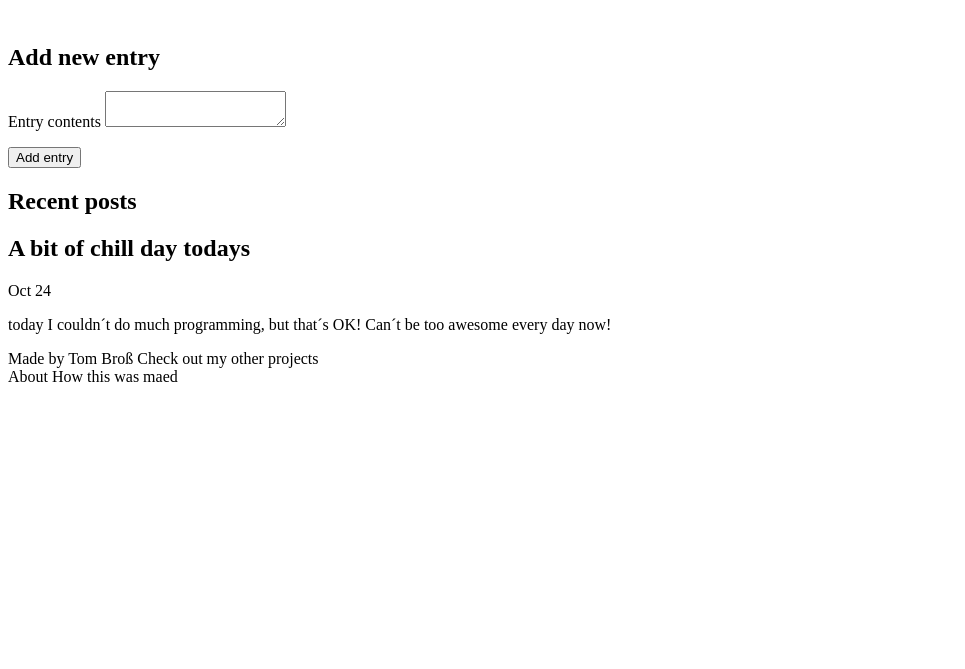
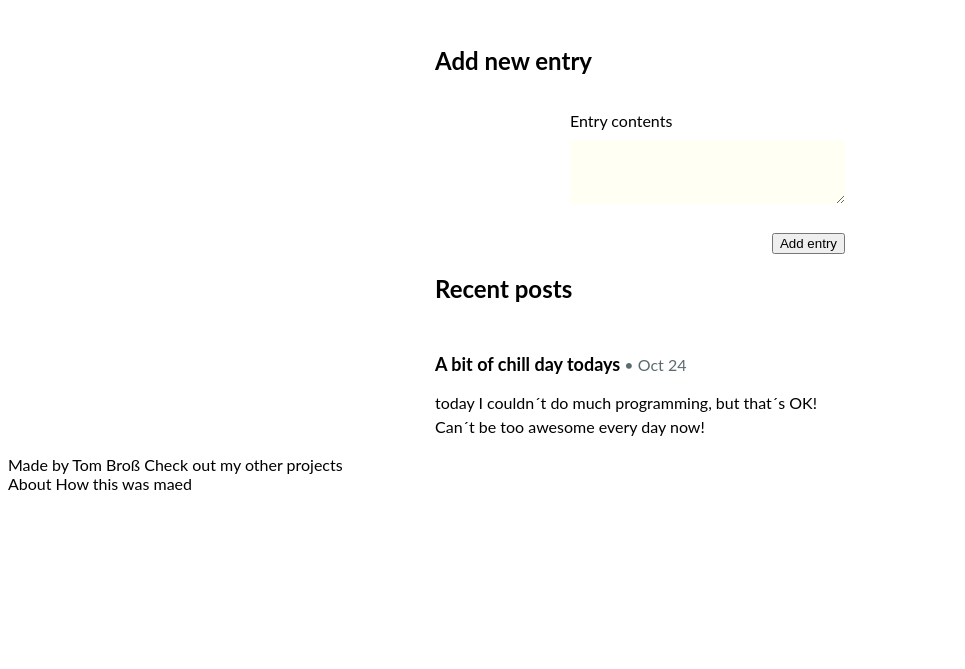
Before and after one commit to TomB2001/Udemy-Kurs, a plain HTML site: page Microblog/home.html in a window 1280 px wide. Shown: the part 131-800 px from the top of the page, without its empty margins (0-965 px from the left). Drawn offline with Linux system fonts and the light colour scheme.

Commit message:
CSS main

```diff
--- a/Microblog/home.html
+++ b/Microblog/home.html
@@ -18,25 +18,25 @@
         </ul>
     </header>
 
-    <main>
+    <main class="main">
         <section>
             <h1>Add new entry</h1>
-            <form action="/entry" method="post">
+            <form class="form" action="/entry" method="post">
                 <p clas="form__input">
                     <label for="entry" class="form__label"> Entry contents </label>
-                    <textarea id="entry" name="entry"class="textarea"> </textarea>
+                    <textarea id="entry" name="entry"class="form__textarea"> </textarea>
                 </p>
                 <button type="submit"class=form__submit">Add entry</button>
             </form>
         </section>
         <section>
             <h1>Recent posts</h1>
-            <article>
+            <article class="entry">
             <div>
-                <h2>A bit of chill day todays</h2>
-                <time datetime="24-10-2019"> Oct 24</time>
+                <h2 class="entry__title">A bit of chill day todays</h2>
+                <time class="entry__date" datetime="24-10-2019"> • Oct 24</time>
             </div>
-            <p>
+            <p class="entry__content">
                 today I couldn´t do much programming, but that´s OK! Can´t be too awesome every day now!
             </p>
             </article>
--- a/Microblog/styles.css
+++ b/Microblog/styles.css
@@ -1,3 +1,12 @@
+html{
+    font-family: Lato, sans-serif;
+}
+*,*::after, *::before{
+    box-sizing: inherit;
+}
+body {
+    box-sizing: border-box;
+}
 .navbar{
     max-width: 640px;
     margin: 50px auto;
@@ -34,3 +43,63 @@
     text-decoration: none;
     color: inherit;
 }
+
+.main{
+    max-width: 450px;
+    margin: 0 auto;
+    padding: 0 20px;
+}
+
+.form{
+    display: flex;
+    flex-direction:column;
+    align-items: flex-end;
+
+}
+
+.form__label{
+    display: block;
+    margin-bottom: 10px;
+}
+
+.form__textarea{
+    width: inherit;
+    font-size: 18px;
+    padding: 12px 20px;
+    border: none;
+    background-color: rgb(255,255,243);
+    margin-bottom: 10px;
+}
+
+.form__submit{
+    background-color: #3cd0ff
+    border:none;
+    font-size: 18px;
+    font-weight: bold;
+    padding: 5px 30px;
+    border-radius: 20px;
+    color: rgb(255, 255, 255);
+    cursor: pointer;
+}
+
+.form__submit:hover{
+    background-color: #18c1e1
+}
+
+.entry{
+    margin-top: 50px;
+}
+
+.entry__title{
+    display: inline;
+    font-size: 18px;
+}
+
+.entry__date{
+    color: #5c6b70;
+}
+
+.entry__content{
+    font-size: 16px;
+    line-height: 150%;
+}
```
